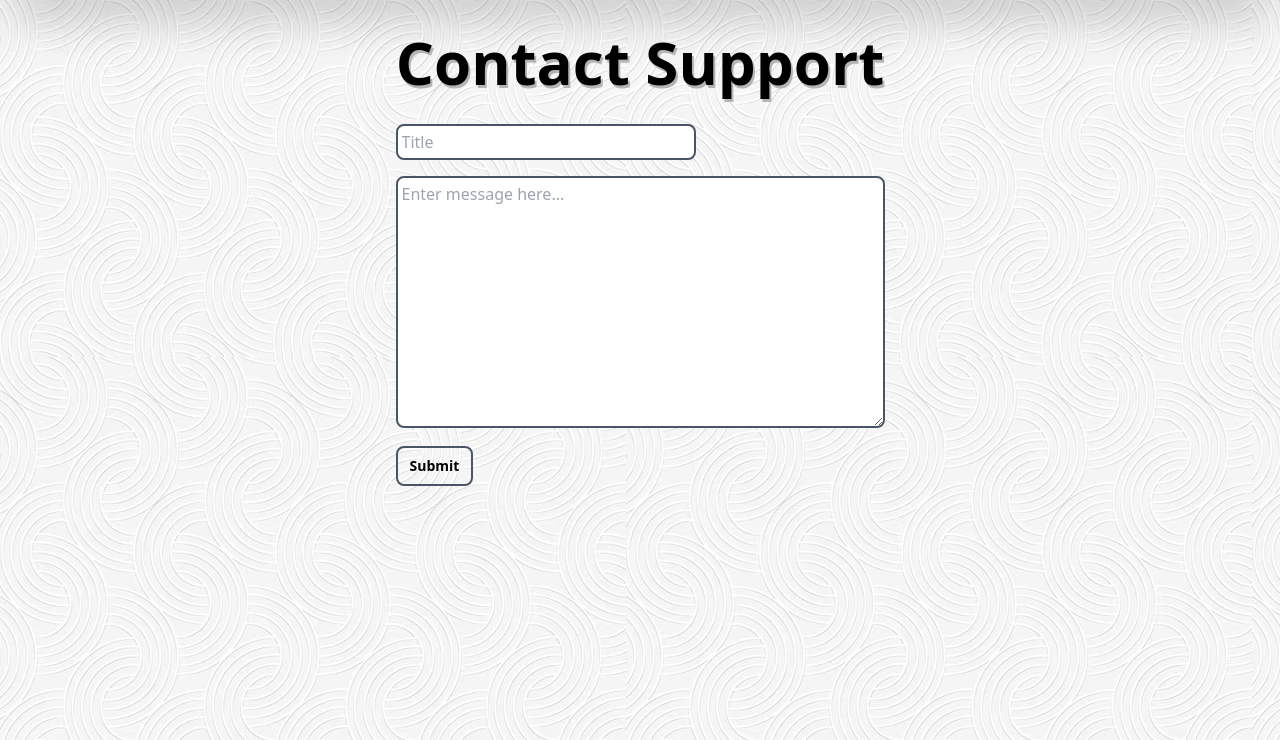
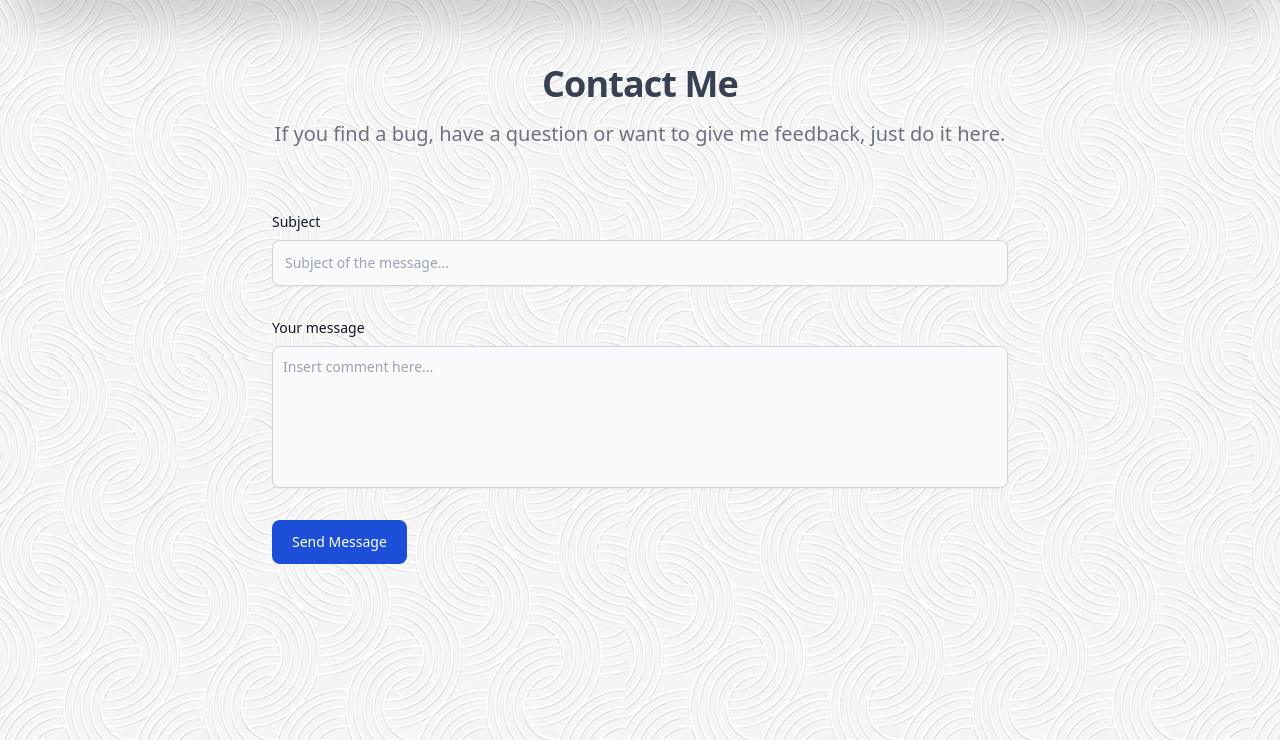
Before and after one commit to Rionte/memehub, a Flask app: page /contact in a window 1280 px wide. Shown: the part 60-800 px from the top of the page. Run offline with Flask 3, Linux system fonts and the light colour scheme; a user stored in the database is signed in; style sheets or scripts are compiled from the project's sources.

Commit message:
WORKING CONTACTS

```diff
--- a/app.py
+++ b/app.py
@@ -6,15 +6,16 @@ from flask_sqlalchemy import SQLAlchemy
 from flask_login import UserMixin, login_user, LoginManager, login_required, logout_user, current_user
 from flask_wtf import FlaskForm
 import wtforms
-from wtforms import StringField, PasswordField, SubmitField
+from wtforms import StringField, PasswordField, SubmitField, TextAreaField
 from wtforms.validators import InputRequired, Length, ValidationError
 from flask_bcrypt import Bcrypt
+import datetime
 
 UPLOAD_FOLDER = '/path/to/the/uploads'
 ALLOWED_EXTENSIONS = {'txt', 'pdf', 'png', 'jpg', 'jpeg', 'gif'}
 
 app = Flask(__name__)
-app.config['SQLALCHEMY_DATABASE_URI'] = 'sqlite:///users.db'
+app.config['SQLALCHEMY_DATABASE_URI'] = 'sqlite:///database.db'
 db = SQLAlchemy(app)
 bcrypt = Bcrypt(app)
 app.config['UPLOAD_FOLDER'] = UPLOAD_FOLDER
@@ -34,6 +35,13 @@ with app.app_context():
         username = db.Column(db.String(15), nullable=False, unique=True)
         password = db.Column(db.String(30), nullable=False)
 
+    class Contact(db.Model):
+        id = db.Column(db.Integer, primary_key=True)
+        username = db.Column(db.String(15), nullable=False, unique=False)
+        title = db.Column(db.String(80), nullable=False, unique=False)
+        message = db.Column(db.String(600), nullable=False, unique=False)
+        date = db.Column(db.String(50), nullable=True, unique=False, default=datetime.datetime.now().strftime("%Y-%m-%d %H:%M:%S"))
+
     class RegisterForm(FlaskForm):
         username = StringField(validators=[InputRequired(), Length(min=4, max=15)], render_kw={'placeholder': 'Username'})
         password = PasswordField(validators=[InputRequired(), Length(min=4, max=30)], render_kw={'placeholder': 'Password'})
@@ -50,6 +58,11 @@ with app.app_context():
         password = PasswordField(validators=[InputRequired(), Length(min=4, max=30)], render_kw={'placeholder': 'Password'})
         submit = SubmitField("Login")
 
+    class ContactForm(FlaskForm):
+        title = StringField(validators=[InputRequired(), Length(min=1, max=80)])
+        message = TextAreaField(validators=[InputRequired(), Length(min=1, max=600)])
+        submit = SubmitField("Send Message")
+
 def allowed_file(filename):
     return '.' in filename and \
            filename.rsplit('.', 1)[1].lower() in ALLOWED_EXTENSIONS
@@ -60,11 +73,19 @@ def main():
     isauth = current_user.is_authenticated
     return render_template("base.html", isauth=isauth)
 
-@app.route('/contact')
+@app.route('/contact', methods=['GET', 'POST'])
 @login_required
 def contact():
+    form = ContactForm()
+
+    if form.validate_on_submit():
+        new_contact = Contact(username=current_user.username, title=form.title.data, message=form.message.data)
+        db.session.add(new_contact)
+        db.session.commit()
+        return redirect(url_for('main'))
+
     isauth = current_user.is_authenticated
-    return render_template('contact.html', isauth=isauth)
+    return render_template('contact.html', form=form, isauth=isauth)
 
 @app.route('/register', methods=['GET', 'POST'])
 def register():
--- a/templates/base.html
+++ b/templates/base.html
@@ -9,9 +9,9 @@
     <nav class="flex justify-between bg-black text-white py-4 text-xl shadow-2xl">
         <span class="ml-10 font-bold bg-gradient-to-r from-blue-400 via-purple-400 to-pink-400 text-transparent bg-clip-text animate-gradient">memehub.toxi.ca [BETA]</span>
         <span class="flex justify-between mx-10">
-            <a href="/" class="mr-5 {% if request.path == '/' %} text-blue-600 {% else %} hover:text-blue-400 {% endif %}">Home</a>
-            <a href="/contact" class="mr-5 {% if request.path == '/contact' %} text-blue-600 {% else %} hover:text-blue-400 {% endif %}">Contact</a>
             {% if isauth %}
+                <a href="/" class="mr-5 {% if request.path == '/' %} text-blue-600 {% else %} hover:text-blue-400 {% endif %}">Home</a>
+                <a href="/contact" class="mr-5 {% if request.path == '/contact' %} text-blue-600 {% else %} hover:text-blue-400 {% endif %}">Contact</a>
                 <a href="/logout" class="mr-5 hover:text-blue-400">Logout</a>
             {% else %}
                 <a href="/login" class="mr-5 {% if request.path == '/login' %} text-blue-600 {% else %} hover:text-blue-400 {% endif %}">Login</a>
--- a/templates/contact.html
+++ b/templates/contact.html
@@ -1,12 +1,22 @@
 {% extends "base.html" %}
 
 {% block body %}
-    <div class="flex flex-col items-center justify-center">
-        <p class="text-6xl mt-8 font-bold" style="text-shadow: rgb(180, 180, 180) 2px 3px;">Contact Support</p>
-        <form id="contact_form" action="/contact/submit">
-            <input name="title" placeholder="Title" class="border-2 border-gray-600 mt-8 p-1 rounded-lg" type="text" style="width: 300px;"> <br>
-            <textarea placeholder="Enter message here..." class="border-2 border-gray-600 mt-4 p-1 rounded-lg" name="message" form="contact_form" cols="50" rows="10"></textarea>
-            <br> <input class="py-2 px-3 mt-3 font-bold text-sm border-gray-600 border-2 rounded-lg" type="submit" value="Submit">
-        </form>
+    <div>
+        <div class="py-8 lg:py-16 px-4 mx-auto max-w-screen-md">
+            <h2 class="mb-4 text-4xl tracking-tight font-bold text-center text-gray-700">Contact Me</h2>
+            <p class="mb-8 lg:mb-16 font-light text-center text-gray-500 sm:text-xl">If you find a bug, have a question or want to give me feedback, just do it here.</p>
+            <form class="space-y-8" method="POST">
+                {{ form.hidden_tag() }}
+                <div>
+                    <label for="subject" class="block mb-2 text-sm font-medium text-gray-900">Subject</label>
+                    {{ form.title(class="block p-3 w-full text-sm text-gray-900 bg-gray-50 rounded-lg border border-gray-300 shadow-sm focus:ring-primary-500 focus:border-primary-500", placeholder="Subject of the message...") }}
+                </div>
+                <div class="sm:col-span-2">
+                    <label for="message" class="block mb-2 text-sm font-medium text-gray-900">Your message</label>
+                    {{ form.message(class="block p-2.5 w-full text-sm text-gray-900 bg-gray-50 rounded-lg shadow-sm border border-gray-300 focus:ring-primary-500 focus:border-primary-500", style="resize: none;", rows=6, placeholder="Insert comment here...") }}
+                </div>
+                {{ form.submit(class="py-3 px-5 text-sm font-medium text-center text-white rounded-lg bg-blue-700 sm:w-fit hover:bg-primary-800 focus:ring-4 focus:outline-none focus:ring-primary-300") }}
+            </form>
+        </div>
     </div>
 {% endblock %}
```
Also changed, not shown: instance/database.db (added), instance/users.db (deleted), memes.db (deleted), messages.db (deleted).
